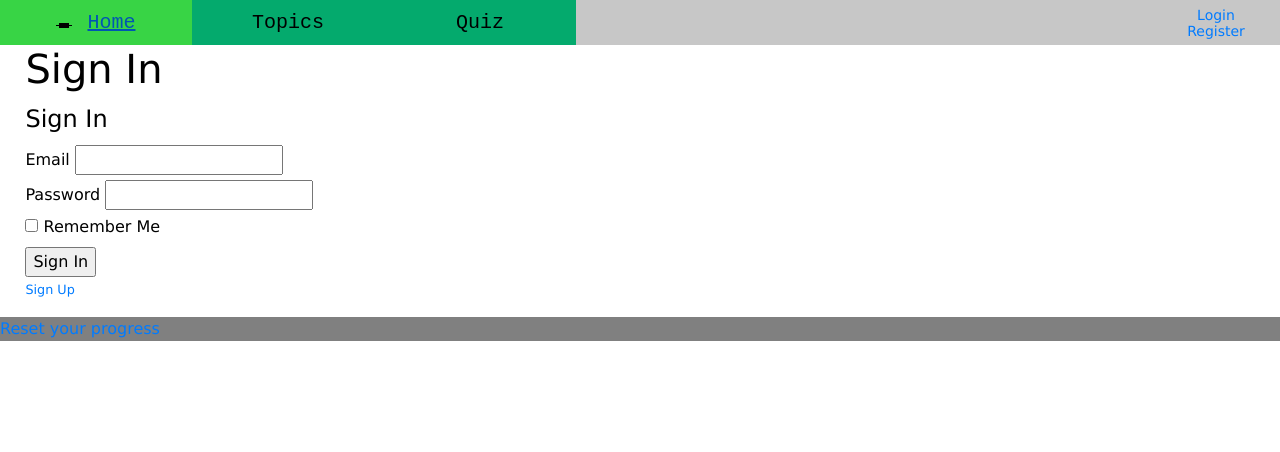
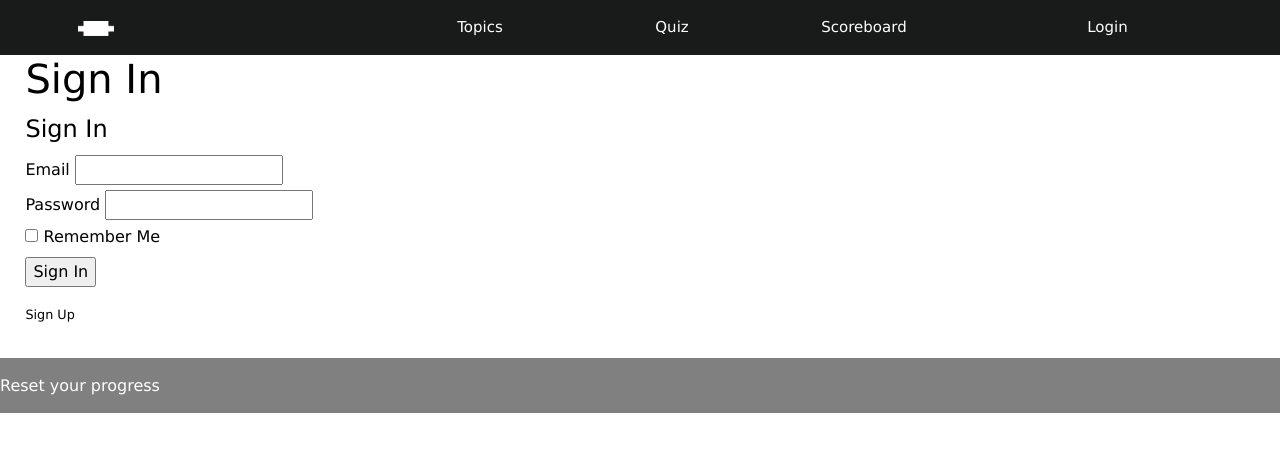
Before and after one commit to lfelstead/CITS3403_Project, a Flask app: a page that uses app/templates/login.html in a window 1280 px wide. Shown: the top 452 px of the page. Run offline with Flask 2, Linux system fonts and the light colour scheme; some libraries are stand-ins or nearby versions.

Commit message:
changed menu colours and rearranged links

```diff
--- a/app/static/css/layout.css
+++ b/app/static/css/layout.css
@@ -1,15 +1,15 @@
 /* Global Variables for Colors, etc. */
 :root {
-  --header-default: #04aa6d;
-  --header-hover: #38d445;
-  --header-active: #afe0b4;
-  --header-login: #c7c7c7;
-  --header-height: 45px;
+  --header-default: #191a1a;
+  --header-hover: #2a2b2b;
+  --header-active: #191a1a;;
+  --header-login: #191a1a;
+  --header-height: 55px;
 
   --shading: #e4e4e4;
 
-  --button-primary-color: #44c767;
-  --button-secondary-color: #5cbf2a;
+  --button-primary-color: #191a1a;
+  --button-secondary-color: #2a2b2b;
 }
 
 body {
@@ -23,7 +23,6 @@ body {
   position: sticky;
   top: 0;
   width: 100%;
-
   overflow: visible;
 }
 
@@ -43,10 +42,10 @@ body {
 /* Configuring layout for links in header */
 .header-item {
   background-color: var(--header-default);
-  color: #000000;
+  color: white;
   text-decoration: none;
-  font-family: "Courier New", Courier, monospace;
-  font-size: 20px;
+  font-family: Verdana, Helvetica, sans-serif;
+  font-size: 15px;
 }
 
 /* Hovering link */
@@ -58,6 +57,12 @@ body {
 .header-item.active {
   background-color: var(--header-active);
   font-weight: bold;
+}
+
+.header-logo {
+  margin: auto;
+  width: 50%;
+  float: left;
 }
 
 /* Header dropdown selection */
@@ -75,8 +80,10 @@ body {
 }
 
 .header-dropdown-content a {
-  padding: 10px;
+  padding: 4px;
   display: block;
+  color: #191a1a;
+  font-size: 15px;
 }
 
 .header-dropdown-content a:hover {
@@ -97,8 +104,9 @@ body {
   text-decoration: underline;
 }
 
-.header-item > li {
+.header-item > li, a {
   text-align: center;
+  color: white;
   vertical-align: middle;
   line-height: var(--header-height);
 }
@@ -112,14 +120,6 @@ body {
 
 .header-item img + span {
   margin: 0;
-}
-
-/* Special box for login/logout */
-#login {
-  text-align: center;
-  font-size: 14px;
-  grid-column: 7 / 8;
-  line-height: var(--header-height);
 }
 
 /* In a logged out state there are two links */
--- a/app/templates/account.html
+++ b/app/templates/account.html
@@ -10,4 +10,5 @@
     {% if user == current_user %}
         <p><a href="{{ url_for('edit_account') }}">Edit your profile</a></p>
     {% endif %}
+    <a href="{{url_for('logout')}}" style="color: black;">Logout</a>
 {% endblock %}
--- a/app/templates/layout.html
+++ b/app/templates/layout.html
@@ -15,9 +15,10 @@
 <body>
   <header id="main-header">
     <ul>
-      <a class="header-item" href="{{url_for('home')}}">
-        <li><img src="{{url_for('static', filename='favicon.ico')}}" alt=""><span>Home</span></li>
+      <a class="header-logo" href="{{url_for('home')}}">
+        <li><img src="{{url_for('static', filename='logo.png')}}" alt="" style="height: 15px;"></li>
       </a>
+      <a></a>
       <div class="header-dropdown header-item"> <li>Topics</li>
         <div class="header-dropdown-content">
           <a href="{{url_for('one')}}">TOPIC ONE </a>
@@ -26,22 +27,21 @@
           <a href="{{url_for('four')}}">TOPIC FOUR</a>
         </div>
      </div>
+
       <a class ="header-item" href="{{url_for('quiz')}}">
         <li>Quiz</li>
       </a>
+      <a class ="header-item" href="{{url_for('scoreboard')}}">
+        <li>Scoreboard</li>
+      </a>
       {% if current_user.is_authenticated %}
-      <li id="login">
-        <a href="{{url_for('account', username = current_user.username)}}">Account</a>
-        <a href="{{url_for('logout')}}">Logout</a>
-      </li>
+      <a class ="header-item" href="{{url_for('account', username = current_user.username)}}" style="padding-right: 25px; grid-column: 6 / 8;">
+          <li><img src="{{url_for('static', filename='account.png')}}" style="height:25px; margin-right: 5%;" alt=""><span>{{current_user.username}}</span></li>
+      </a>
       {% else %}
-      <li id="login">
-        <span>
-          <a href="{{url_for('login')}}">Login</a>
-          <br>
-          <a href="{{url_for('register')}}">Register</a>
-        </span>
-      </li>
+      <a class ="header-item" href="{{url_for('login')}}" style="padding-right: 25px; grid-column: 6 / 8;">
+        <li href="{{url_for('login')}}">Login</li>
+      </a>
       {% endif %}
     </ul>
   </header>
--- a/app/templates/login.html
+++ b/app/templates/login.html
@@ -44,7 +44,7 @@
 
     <div>
         <small>
-            <a href="{{ url_for('register')}}">Sign Up</a>
+            <a href="{{ url_for('register')}}" style="color: black;">Sign Up</a>
         </small>
     </div>
 {% endblock %}
```
Also changed, not shown: app/static/account.png (added), app/static/logo.png (added).
